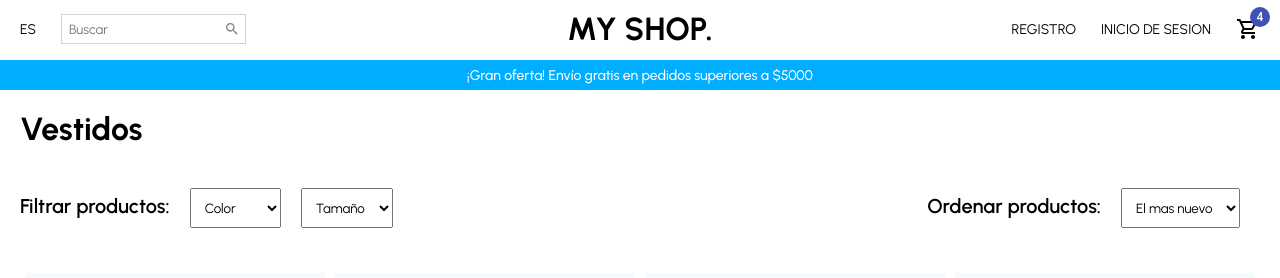
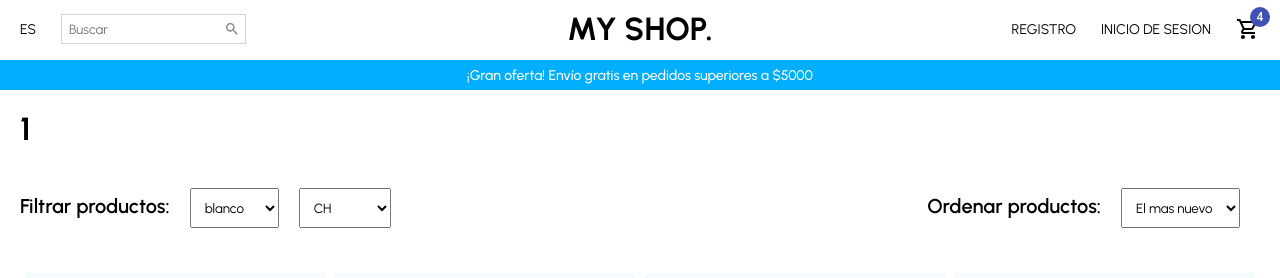
Before and after one commit to jesusGZ/my_shop_frondEnd, a React (Create React App) app: page /products/1 in a window 1280 px wide. Shown: the top 278 px of the page. Built offline with nearby package versions, Linux system fonts and the light colour scheme.

Commit message:
filtrado de productos

```diff
--- a/src/pages/ProductList.jsx
+++ b/src/pages/ProductList.jsx
@@ -1,10 +1,12 @@
-import styled from "styled-components";
-import Navbar from "../components/Navbar";
-import Announcement from "../components/Announcement";
-import Products from "../components/Products";
-import Newsletter from "../components/Newsletter";
-import Footer from "../components/Footer";
-import { mobile } from "../responsive";
+import styled from 'styled-components';
+import Navbar from '../components/Navbar';
+import Announcement from '../components/Announcement';
+import Products from '../components/Products';
+import Newsletter from '../components/Newsletter';
+import Footer from '../components/Footer';
+import { mobile } from '../responsive';
+import { useLocation } from 'react-router-dom';
+import { useState } from 'react';
 
 const Container = styled.div``;
 
@@ -19,47 +21,58 @@ const FilterContainer = styled.div`
 
 const Filter = styled.div`
 	margin: 20px;
-  ${mobile({ width: "0px 20px", display: "flex", flexDirection: "column" })}
+	${mobile({ width: '0px 20px', display: 'flex', flexDirection: 'column' })}
 `;
 
 const FilterText = styled.span`
 	font-size: 20px;
 	font-weight: 600;
 	margin-right: 20px;
-  ${mobile({ marginRight: "0px" })}
+	${mobile({ marginRight: '0px' })}
 `;
 
 const Select = styled.select`
 	padding: 10px;
 	margin-right: 20px;
-  ${mobile({ margin: "10px 0px" })}
+	${mobile({ margin: '10px 0px' })}
 `;
 const Option = styled.option``;
 
 const ProductList = () => {
+	const location = useLocation();
+
+	const cat = location.pathname.split('/')[2];
+
+	const [filters, setFilters] = useState({});
+	const [sort, setSort] = useState('newest');
+
+	const handleFilters = (e) => {
+		const value = e.target.value;
+		setFilters({
+			...filters,
+			[e.target.name]: value,
+		});
+	};
+
 	return (
 		<Container>
 			<Navbar />
 			<Announcement />
-      <Title>Vestidos</Title>
+			<Title>{cat}</Title>
 			<FilterContainer>
 				<Filter>
 					<FilterText>Filtrar productos:</FilterText>
-          <Select>
-            <Option disabled selected>
-              Color
-            </Option>
-            <Option>Blanco</Option>
-            <Option>Negro</Option>
-            <Option>Rojo</Option>
-            <Option>Azul</Option>
-            <Option>Amarillo</Option>
-            <Option>Verde</Option>
+					<Select name="color" onChange={handleFilters}>
+						<Option disabled>Color</Option>
+						<Option>blanco</Option>
+						<Option>negro</Option>
+						<Option>rojo</Option>
+						<Option>azul</Option>
+						<Option>amarillo</Option>
+						<Option>verde</Option>
 					</Select>
-          <Select>
-            <Option disabled selected>
-              Tamaño
-            </Option>
+					<Select name="size" onChange={handleFilters}>
+						<Option disabled>Tamaño</Option>
 						<Option>CH</Option>
 						<Option>M</Option>
 						<Option>G</Option>
@@ -68,14 +81,14 @@ const ProductList = () => {
 				</Filter>
 				<Filter>
 					<FilterText>Ordenar productos:</FilterText>
-          <Select>
-            <Option selected>El mas nuevo</Option>
-            <Option>Precio (asc)</Option>
-            <Option>Precio (desc)</Option>
+					<Select onChange={(e) => setSort(e.target.value)}>
+						<Option value="newest">El mas nuevo</Option>
+						<Option value="asc">Precio (asc)</Option>
+						<Option value="desc">Precio (desc)</Option>
 					</Select>
 				</Filter>
 			</FilterContainer>
-      <Products />
+			<Products cat={cat} filters={filters} sort={sort} />
 			<Newsletter />
 			<Footer />
 		</Container>
```
Lines whose indentation alone changed are shown as unchanged.
